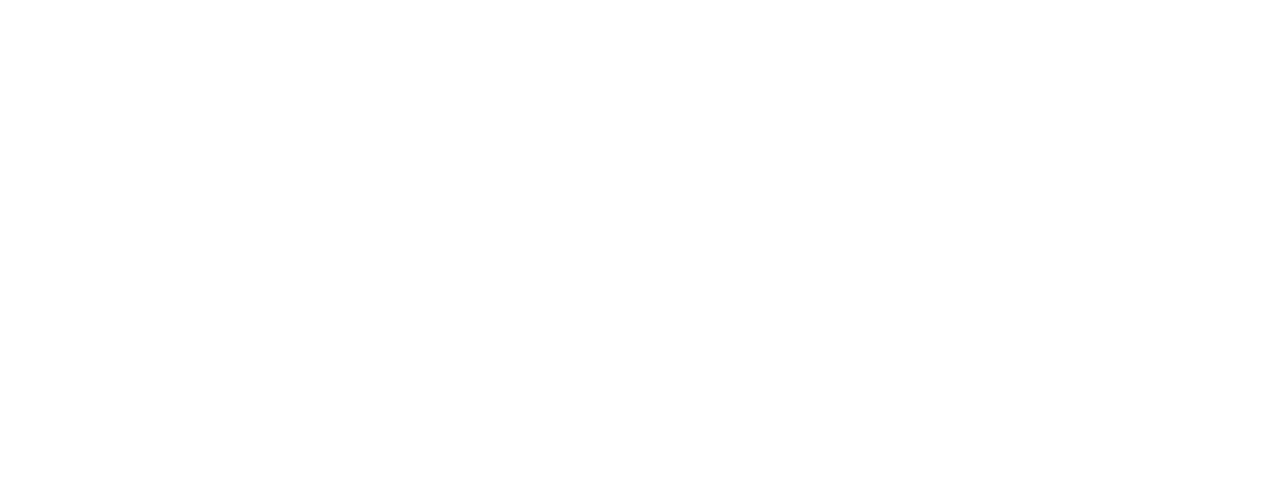
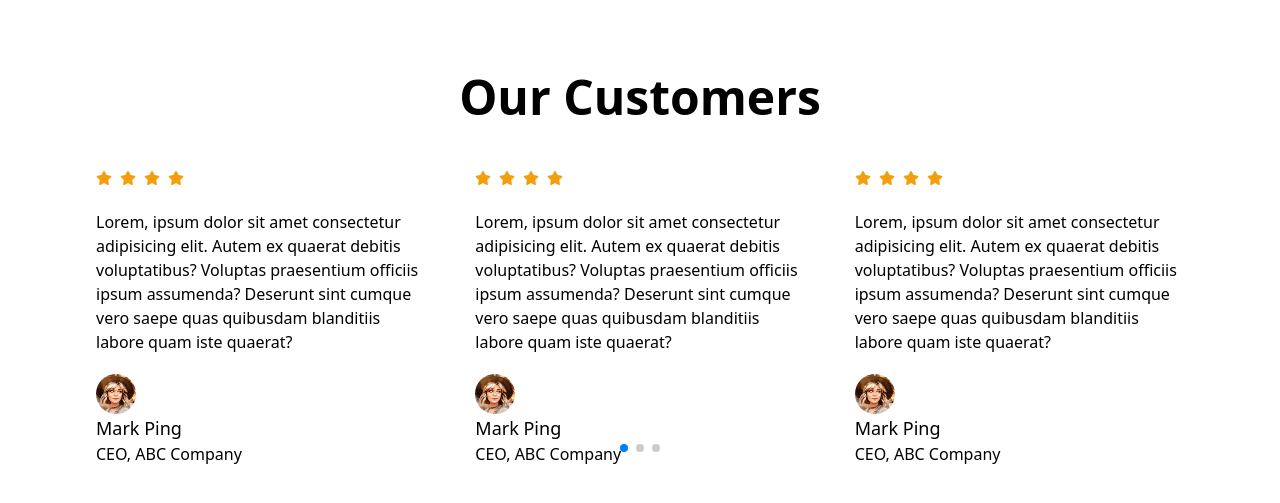
Before and after one commit to Firew22/ActivateWorkBookStore, a React (Vite) app in the folder frontEnd/: page / in a window 1280 px wide. Shown: the part 2209-2712 px from the top of the page. Before the commit the page ends 2271 px from the top, so only its background shows below. Built offline with nearby package versions, Linux system fonts and the light colour scheme; no server answers.

Commit message:
added the review section including the avatars

```diff
--- a/frontEnd/package.json
+++ b/frontEnd/package.json
@@ -11,6 +11,7 @@
   },
   "dependencies": {
     "axios": "^1.7.2",
+    "flowbite-react": "^0.9.0",
     "react": "^18.2.0",
     "react-dom": "^18.2.0",
     "react-icons": "^5.2.1",
--- a/frontEnd/src/Home/Home.jsx
+++ b/frontEnd/src/Home/Home.jsx
@@ -4,6 +4,7 @@
 import FavBooks from './FavBooks';
 import PromoBanner from './PromoBanner';
 import OtherBooks from './OtherBooks';
+import Review from './Review';
 
 
 const Home = () => {
@@ -14,6 +15,7 @@
       <FavBooks />
       <PromoBanner />
       <OtherBooks />
+      <Review />
     </div>
 
   );
--- /dev/null
+++ b/frontEnd/src/Home/Review.jsx
@@ -0,0 +1,139 @@
+import React from 'react';
+// Import Swiper React components
+import { Swiper, SwiperSlide } from 'swiper/react';
+import ProPic from '../assets/profile.jpg';
+
+// Import Swiper styles
+import 'swiper/css';
+import 'swiper/css/pagination';
+
+import { Pagination } from 'swiper/modules';
+import { FaStar } from 'react-icons/fa6';
+import { Avatar } from "flowbite-react";
+
+const Review = () => {
+  return (
+    <div className='my-12 px-4 lg:px-24'>
+      <h2 className='text-5xl font-bold text-center mb-10 leading-snug'> Our Customers</h2>
+      <div>
+        <Swiper
+          slidesPerView={1}
+          spaceBetween={30}
+          pagination={{
+            clickable: true,
+          }}
+          breakpoints={{
+            640: {
+              slidesPerView: 1,
+              spaceBetween: 20,
+            },
+            768: {
+              slidesPerView: 2,
+              spaceBetween: 40,
+            },
+            1024: {
+              slidesPerView: 3,
+              spaceBetween: 50,
+            },
+          }}
+          modules={[Pagination]}
+          className="mySwiper"
+        >
+          <SwiperSlide>
+            <div className='space-y-6'>
+              <div className='text-amber-500 flex gap-2'>
+                <FaStar />
+                <FaStar />
+                <FaStar />
+                <FaStar />
+              </div>
+              {/* text */}
+              <div className='mt-7'>
+                <p className='mb-5'>Lorem, ipsum dolor sit amet consectetur adipisicing elit. Autem ex quaerat debitis voluptatibus? Voluptas praesentium officiis ipsum assumenda? Deserunt sint cumque vero saepe quas quibusdam blanditiis labore quam iste quaerat?</p>
+                <Avatar img={ProPic} alt="avatar of Jese" rounded
+                className='w-10 bm-4'/>
+                <h5 className='text-lg font-medium' >Mark Ping</h5>
+                <p className='text-base'>CEO, ABC Company </p>
+              </div>
+            </div>
+          </SwiperSlide>
+          <SwiperSlide>
+            <div className='space-y-6'>
+              <div className='text-amber-500 flex gap-2'>
+                <FaStar />
+                <FaStar />
+                <FaStar />
+                <FaStar />
+              </div>
+              {/* text */}
+              <div className='mt-7'>
+                <p className='mb-5'>Lorem, ipsum dolor sit amet consectetur adipisicing elit. Autem ex quaerat debitis voluptatibus? Voluptas praesentium officiis ipsum assumenda? Deserunt sint cumque vero saepe quas quibusdam blanditiis labore quam iste quaerat?</p>
+                <Avatar img={ProPic} alt="avatar of Jese" rounded
+                className='w-10 bm-4'/>
+                <h5 className='text-lg font-medium' >Mark Ping</h5>
+                <p className='text-base'>CEO, ABC Company </p>
+              </div>
+            </div>
+          </SwiperSlide>
+          <SwiperSlide>
+            <div className='space-y-6'>
+              <div className='text-amber-500 flex gap-2'>
+                <FaStar />
+                <FaStar />
+                <FaStar />
+                <FaStar />
+              </div>
+              {/* text */}
+              <div className='mt-7'>
+                <p className='mb-5'>Lorem, ipsum dolor sit amet consectetur adipisicing elit. Autem ex quaerat debitis voluptatibus? Voluptas praesentium officiis ipsum assumenda? Deserunt sint cumque vero saepe quas quibusdam blanditiis labore quam iste quaerat?</p>
+                <Avatar img={ProPic} alt="avatar of Jese" rounded
+                className='w-10 bm-4'/>
+                <h5 className='text-lg font-medium' >Mark Ping</h5>
+                <p className='text-base'>CEO, ABC Company </p>
+              </div>
+            </div>
+          </SwiperSlide>
+          <SwiperSlide>
+            <div className='space-y-6'>
+              <div className='text-amber-500 flex gap-2'>
+                <FaStar />
+                <FaStar />
+                <FaStar />
+                <FaStar />
+              </div>
+              {/* text */}
+              <div className='mt-7'>
+                <p className='mb-5'>Lorem, ipsum dolor sit amet consectetur adipisicing elit. Autem ex quaerat debitis voluptatibus? Voluptas praesentium officiis ipsum assumenda? Deserunt sint cumque vero saepe quas quibusdam blanditiis labore quam iste quaerat?</p>
+                <Avatar img={ProPic} alt="avatar of Jese" rounded
+                className='w-10 bm-4'/>
+                <h5 className='text-lg font-medium' >Mark Ping</h5>
+                <p className='text-base'>CEO, ABC Company </p>
+              </div>
+            </div>
+          </SwiperSlide>
+          <SwiperSlide>
+            <div className='space-y-6'>
+              <div className='text-amber-500 flex gap-2'>
+                <FaStar />
+                <FaStar />
+                <FaStar />
+                <FaStar />
+              </div>
+              {/* text */}
+              <div className='mt-7'>
+                <p className='mb-5'>Lorem, ipsum dolor sit amet consectetur adipisicing elit. Autem ex quaerat debitis voluptatibus? Voluptas praesentium officiis ipsum assumenda? Deserunt sint cumque vero saepe quas quibusdam blanditiis labore quam iste quaerat?</p>
+                <Avatar img={ProPic} alt="avatar of Jese" rounded
+                className='w-10 bm-4'/>
+                <h5 className='text-lg font-medium' >Mark Ping</h5>
+                <p className='text-base'>CEO, ABC Company </p>
+              </div>
+            </div>
+          </SwiperSlide>
+
+        </Swiper>
+      </div>
+    </div>
+  );
+};
+
+export default Review;
--- a/frontEnd/tailwind.config.js
+++ b/frontEnd/tailwind.config.js
@@ -1,9 +1,15 @@
 /** @type {import('tailwindcss').Config} */
+const flowbite = require("flowbite-react/tailwind");
 export default {
   content: ["./index.html",
-    "./src/**/*.{js,ts,jsx,tsx}"],
+    "./src/**/*.{js,ts,jsx,tsx}",
+  flowbite.content(),
+  ],
+
   theme: {
     extend: {},
   },
-  plugins: [],
+  plugins: [
+     flowbite.plugin(),
+  ],
 }
```
Also changed, not shown: frontEnd/src/assets/profile.jpg (added), 1 other file (tests, documents, lock files or other folders).
